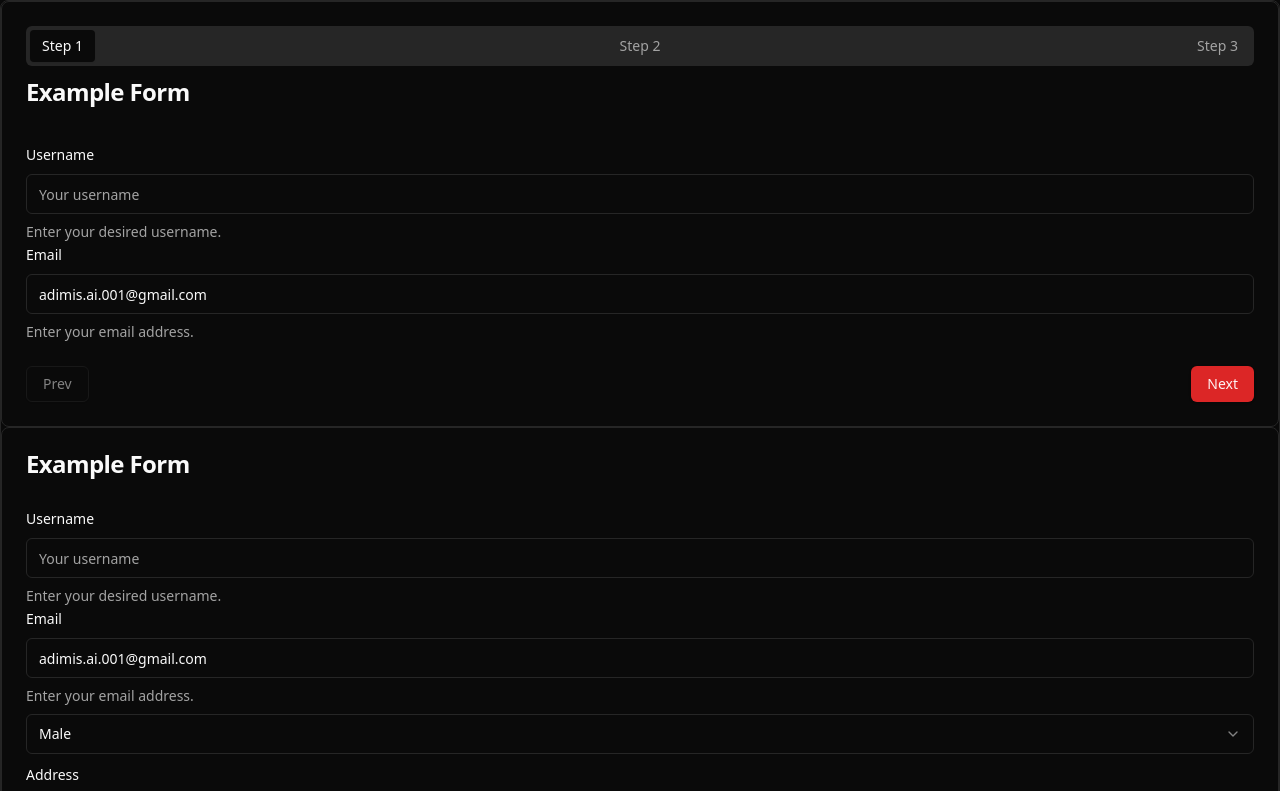
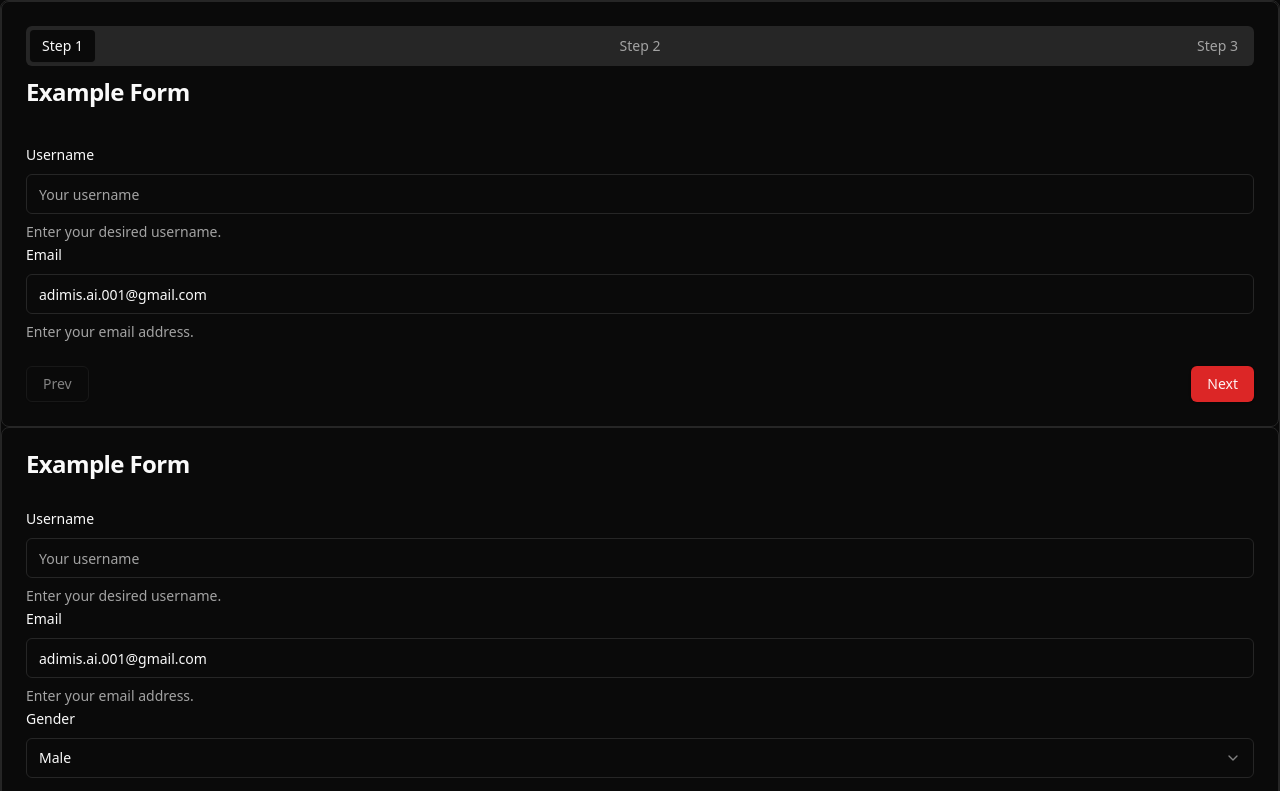
Before and after one commit to AdimisDev/react-schema-form, a React (Vite) app: page / in a window 1280 px wide. Shown: the top 791 px of the page. Built offline with nearby package versions, Linux system fonts and the light colour scheme.

Commit message:
index updated

```diff
--- a/src/App.tsx
+++ b/src/App.tsx
@@ -110,6 +110,7 @@ const App = () => {
       },
       {
         key: "gender",
+        title: "Gender",
         type: "select",
         options: [
           {
@@ -266,6 +267,7 @@ const App = () => {
       },
       {
         key: "gender",
+        title: "Gender",
         type: "select",
         options: [
           {
```
Also changed, not shown: index.ts (+0 -12 lines).
